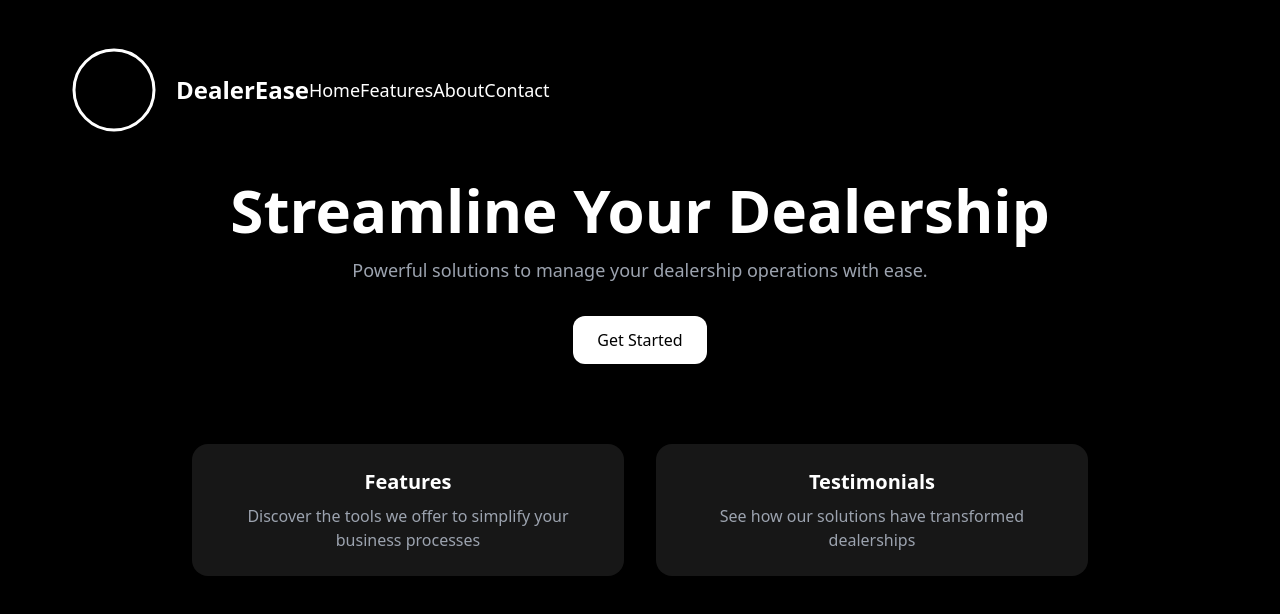
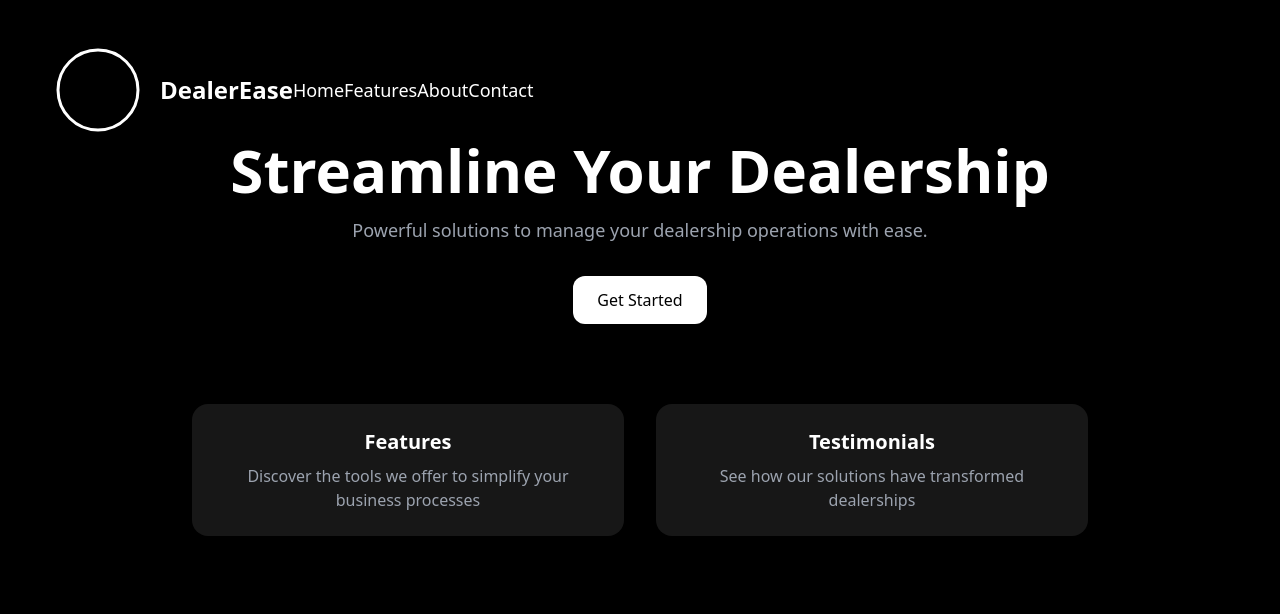
Before and after one commit to DealerEase/dealerease-2-just-code, a Next.js app: page / in a window 1280 px wide. Shown: the top 614 px of the page. Built offline with nearby package versions, Linux system fonts and the light colour scheme.

Commit message:
Update Header.js

```diff
--- a/components/Header.js
+++ b/components/Header.js
@@ -2,7 +2,8 @@ import Link from "next/link";
 
 export default function Header() {
   return (
-    <header className="w-full max-w-6xl mx-auto flex justify-between items-center mb-10">
+    <header className="w-full px-6 py-4 bg-black">
+      <div className="max-w-6xl mx-auto flex items-center justify-between">
         <div className="flex items-center gap-3">
           <img src="/logo.svg" alt="DealerEase Logo" className="h-10 w-auto" />
           <span className="text-2xl font-semibold text-white">DealerEase</span>
@@ -13,6 +14,7 @@ export default function Header() {
           <Link href="#"><span className="hover:text-white cursor-pointer">About</span></Link>
           <Link href="#"><span className="hover:text-white cursor-pointer">Contact</span></Link>
         </nav>
+      </div>
     </header>
   );
 }
```
Lines whose indentation alone changed are shown as unchanged.
